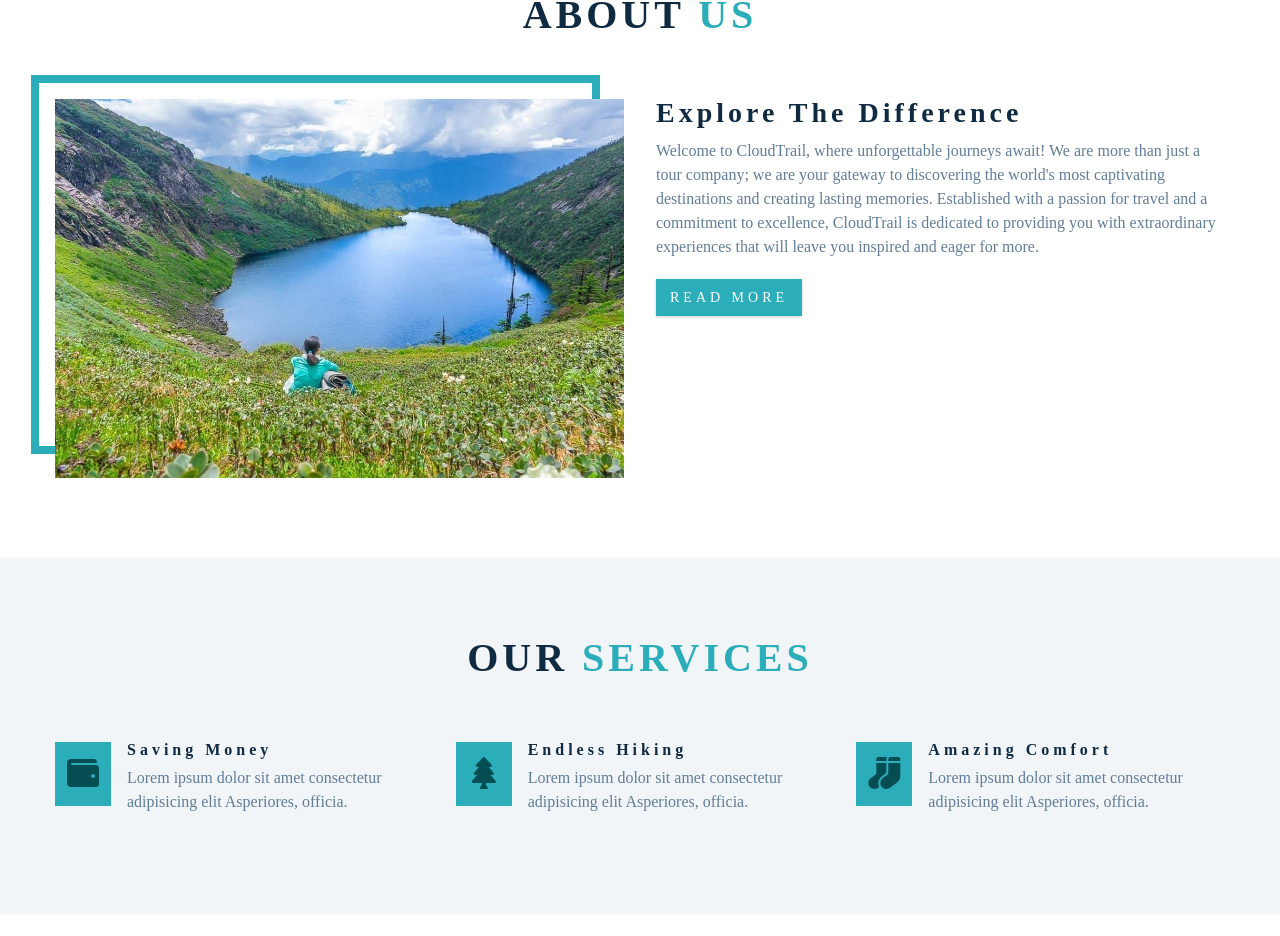
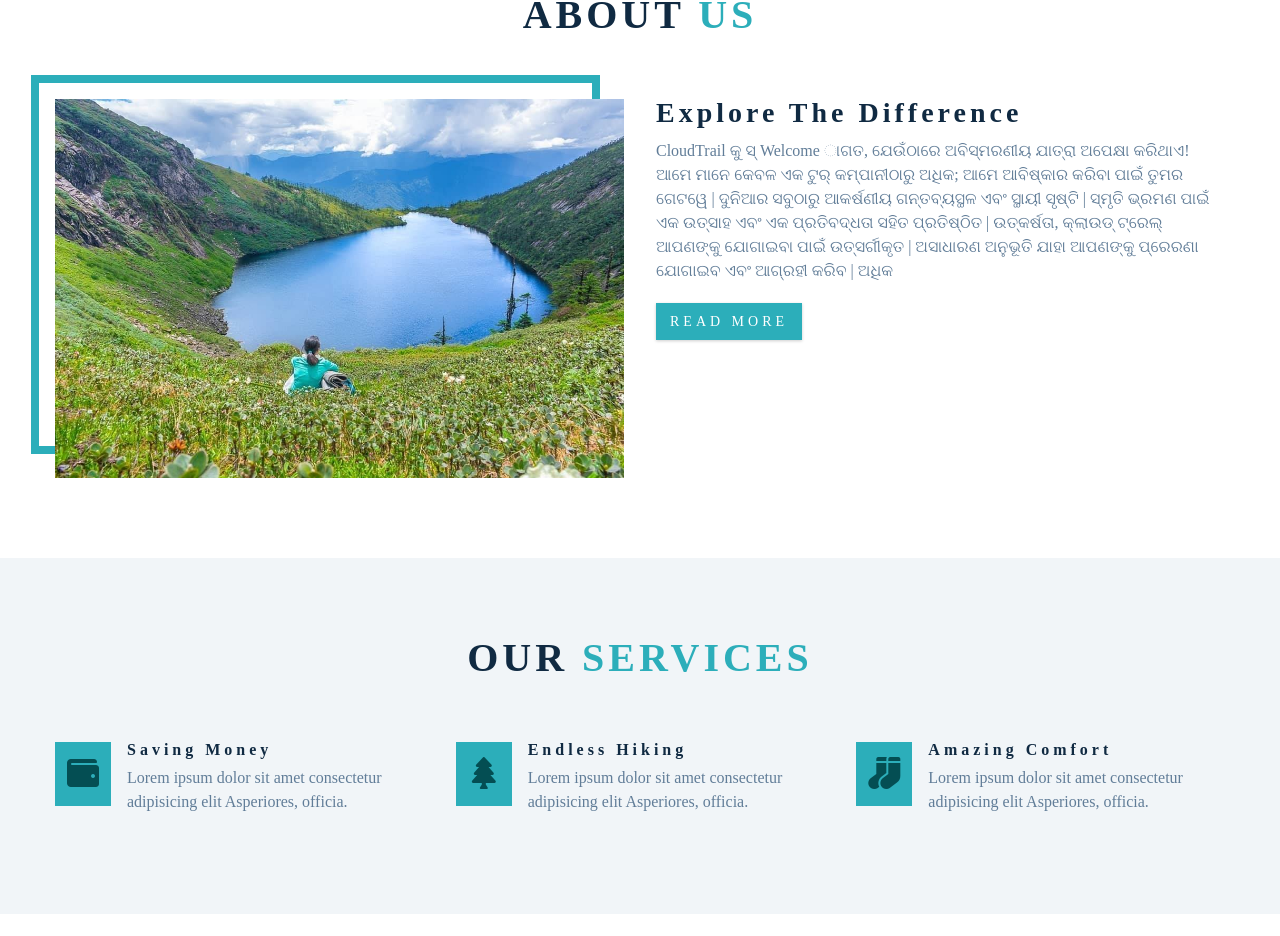
Before and after one commit to bbiijjeett/travel_website, a React (Create React App) app: page / in a window 1280 px wide. Shown: the part 885-1821 px from the top of the page. Built offline with nearby package versions, Linux system fonts and the light colour scheme.

Commit message:
Odia text check

```diff
--- a/src/components/About.js
+++ b/src/components/About.js
@@ -14,13 +14,13 @@ const About = () => {
         <article className="about-info">
           <h3>explore the difference</h3>
           <p>
-            Welcome to CloudTrail, where unforgettable journeys await! We are
-            more than just a tour company; we are your gateway to discovering
-            the world's most captivating destinations and creating lasting
-            memories. Established with a passion for travel and a commitment to
-            excellence, CloudTrail is dedicated to providing you with
-            extraordinary experiences that will leave you inspired and eager for
-            more.
+            CloudTrail କୁ ସ୍ Welcome ାଗତ, ଯେଉଁଠାରେ ଅବିସ୍ମରଣୀୟ ଯାତ୍ରା ଅପେକ୍ଷା
+            କରିଥାଏ! ଆମେ ମାନେ କେବଳ ଏକ ଟୁର୍ କମ୍ପାନୀଠାରୁ ଅଧିକ; ଆମେ ଆବିଷ୍କାର କରିବା
+            ପାଇଁ ତୁମର ଗେଟୱେ | ଦୁନିଆର ସବୁଠାରୁ ଆକର୍ଷଣୀୟ ଗନ୍ତବ୍ୟସ୍ଥଳ ଏବଂ ସ୍ଥାୟୀ
+            ସୃଷ୍ଟି | ସ୍ମୃତି ଭ୍ରମଣ ପାଇଁ ଏକ ଉତ୍ସାହ ଏବଂ ଏକ ପ୍ରତିବଦ୍ଧତା ସହିତ
+            ପ୍ରତିଷ୍ଠିତ | ଉତ୍କର୍ଷତା, କ୍ଲାଉଡ୍ ଟ୍ରେଲ୍ ଆପଣଙ୍କୁ ଯୋଗାଇବା ପାଇଁ
+            ଉତ୍ସର୍ଗୀକୃତ | ଅସାଧାରଣ ଅନୁଭୂତି ଯାହା ଆପଣଙ୍କୁ ପ୍ରେରଣା ଯୋଗାଇବ ଏବଂ ଆଗ୍ରହୀ
+            କରିବ | ଅଧିକ
           </p>
           <a href="#about" className="btn">
             read more
```
